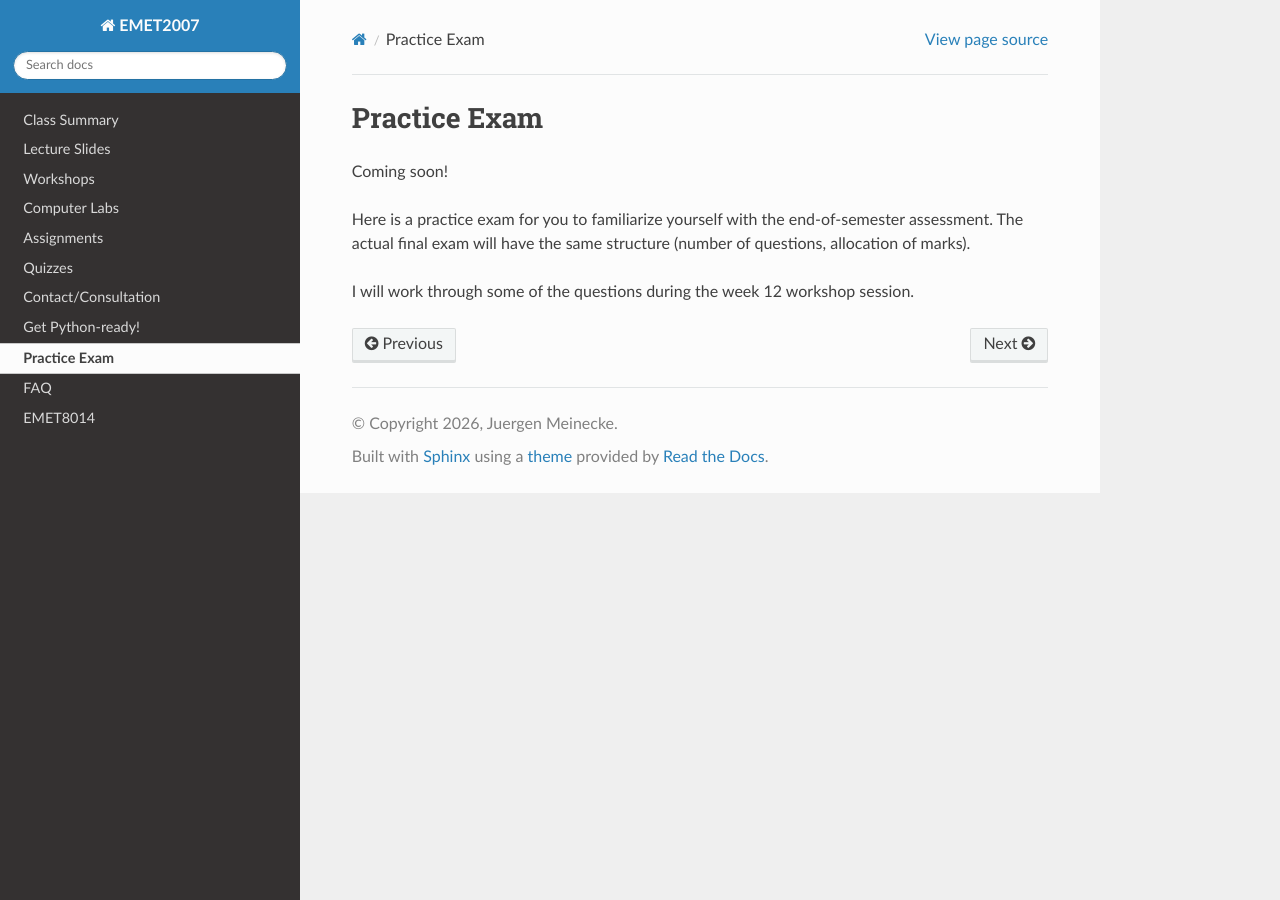
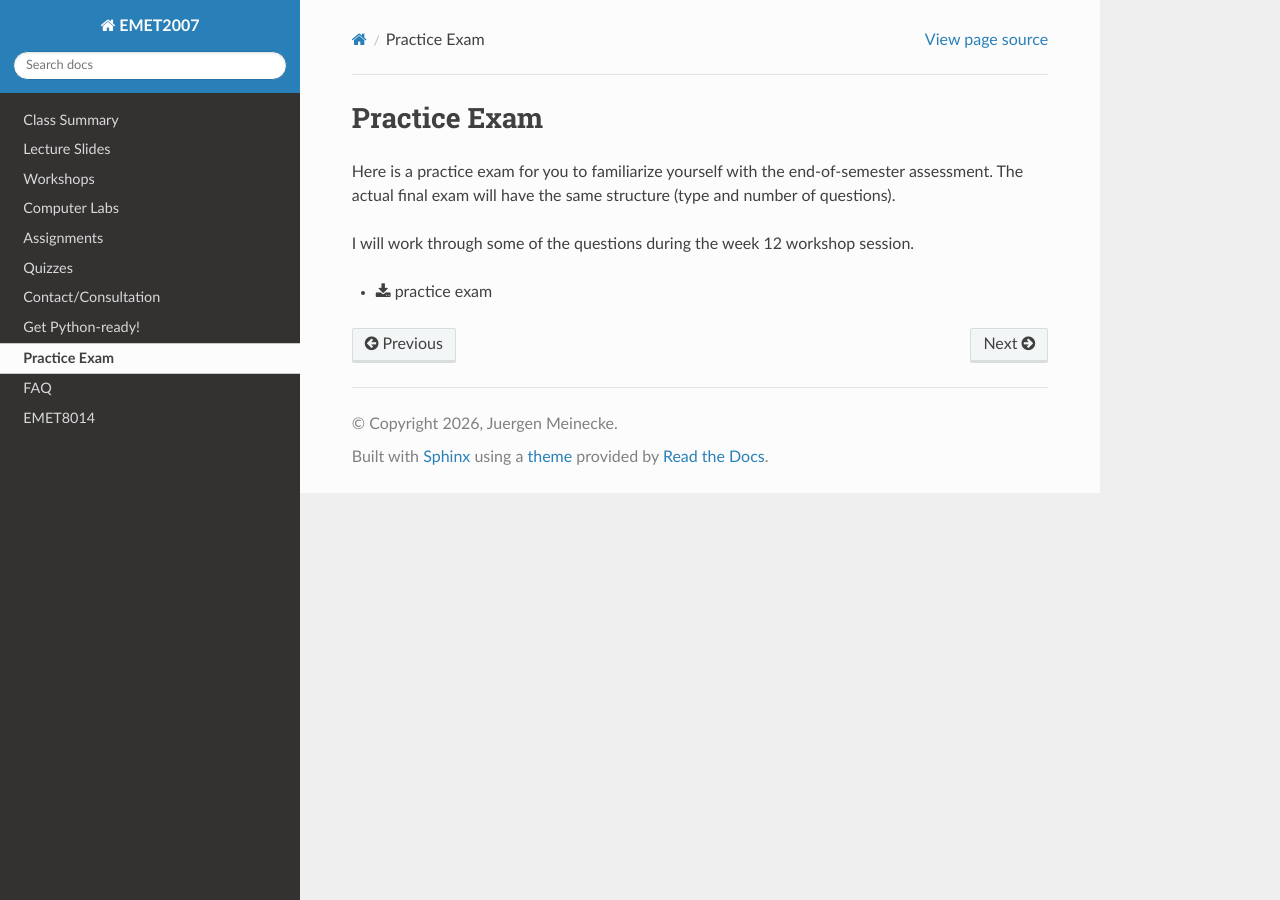
Before and after one commit to juergenmeinecke/EMET2007, a Sphinx documentation site: the page built from docs/exam.rst, in a window 1280 px wide. Built offline with Sphinx 7.4.7 and the Read the Docs theme 3.1.0, drawn with Linux system fonts in a browser that asks for light colours.

Commit message:
posted practice final exam

```diff
--- a/docs/exam.rst
+++ b/docs/exam.rst
@@ -1,13 +1,11 @@
 Practice Exam
 =============
 
-Coming soon!
-
 Here is a practice exam for you to familiarize yourself with the end-of-semester assessment. The
-actual final exam will have the same structure (number of questions, allocation of marks).
+actual final exam will have the same structure (type and number of questions).
 
 I will work through some of the questions during the week 12 workshop session.
 
-..    *   :download:`practice exam <../exams/practice/pfinal.pdf>`
+*   :download:`practice exam <../practice_final/pfinal.pdf>`
 
 ..    *   :download:`answer key <../exams/practice/pfinal_ak_handwritten.pdf>`
```
Also changed, not shown: 1 other file.
